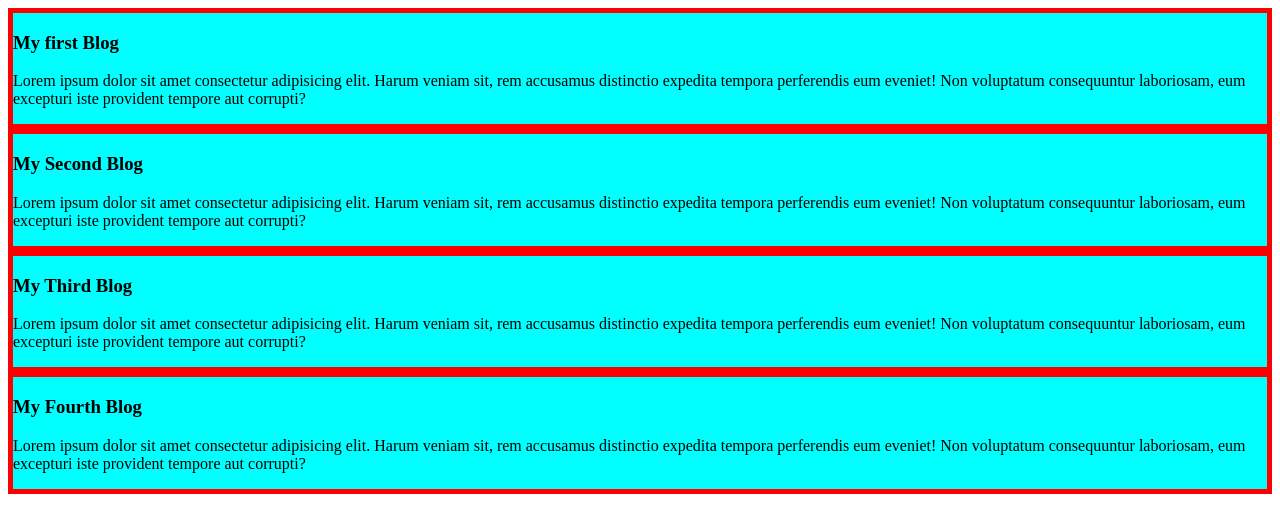
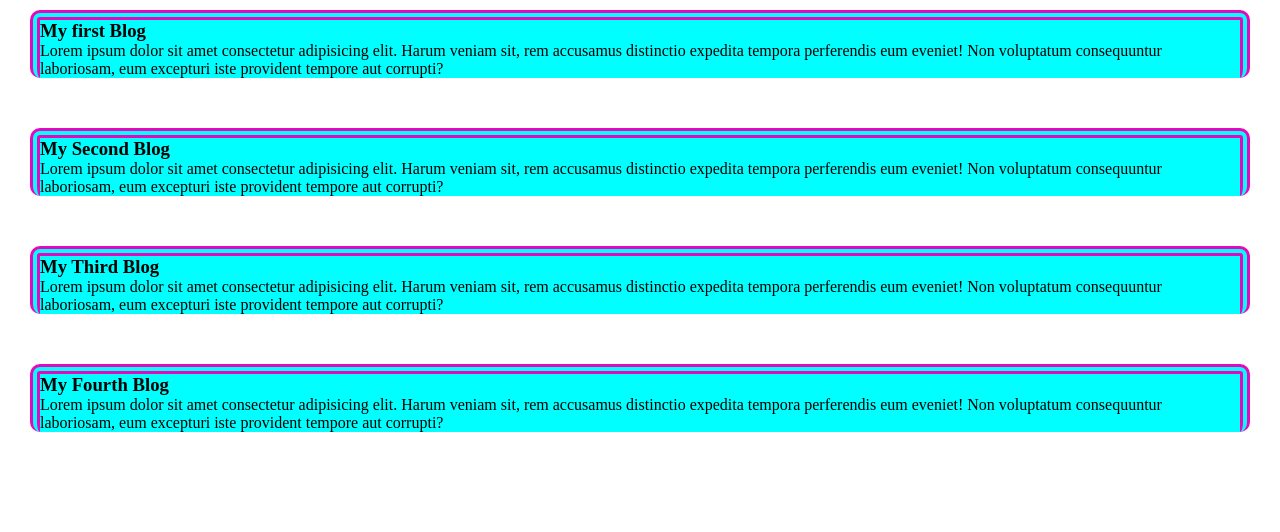
Before and after one commit to Sayem2004/WEB_Development, a plain HTML site: page Milestone 1/Module 2/Blogss.html in a window 1280 px wide. Drawn offline with Linux system fonts and the light colour scheme.

Commit message:
CSS- Border and Margin

```diff
--- a/Milestone 1/Module 2/Blogss.html
+++ b/Milestone 1/Module 2/Blogss.html
@@ -6,9 +6,19 @@
     <link rel="shortcut icon" href="../Module 1/images.png" type="image/x-icon">
     <title>My Developer Blogs  </title>
 <style>
+
+    *{
+        margin: 0px;
+    }
     .blog{
         background-color: aqua;
-        border: 5px solid red;
+         border: 10px double rgb(234, 6, 188);
+        /* border-top: 10px solid green; */
+        border-bottom: none;
+        border-radius: 10px;
+        /* margin-top: 10px; */
+        margin: 10px 30px 50px;
+
 
     }
 </style>
```
